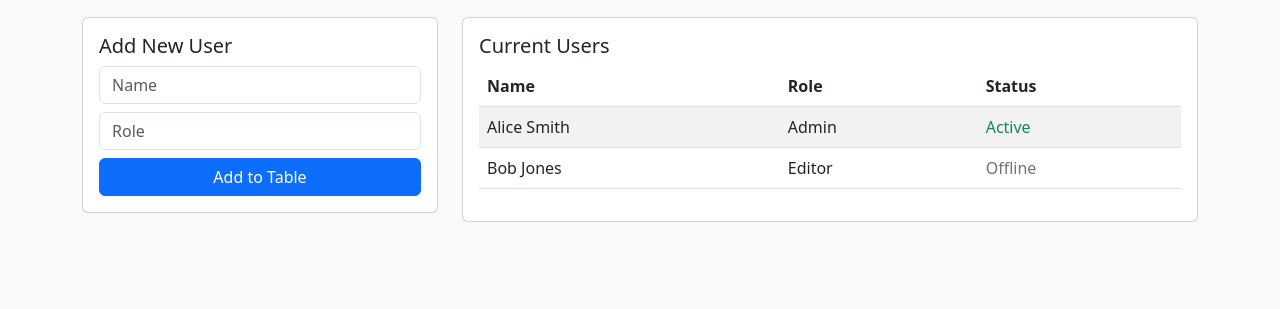
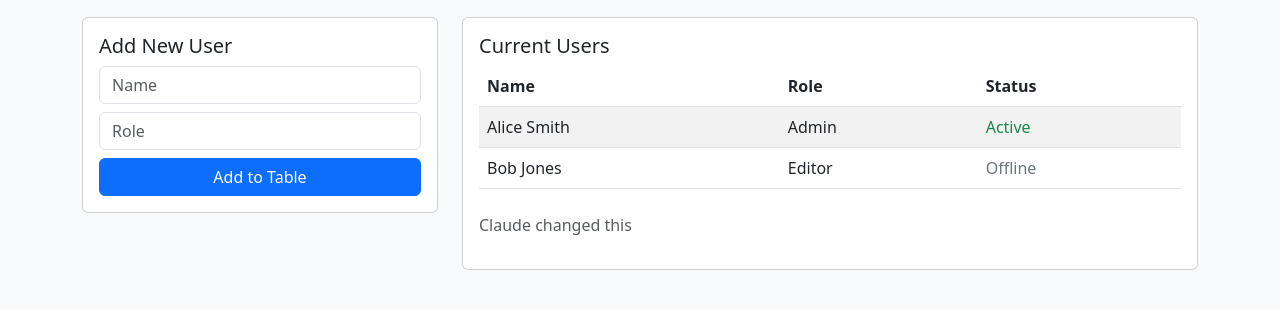
Before and after one commit to joaogposantos/client-app-demo, a plain HTML site: page index.html in a window 1280 px wide. Shown: the part 63-372 px from the top of the page. Drawn offline with nearby package versions, Linux system fonts and the light colour scheme.

Commit message:
Add label under table

```diff
--- a/index.html
+++ b/index.html
@@ -76,6 +76,7 @@
                 </tr>
               </tbody>
             </table>
+            <p class="text-muted mt-2">Claude changed this</p>
           </div>
         </div>
       </div>
```
